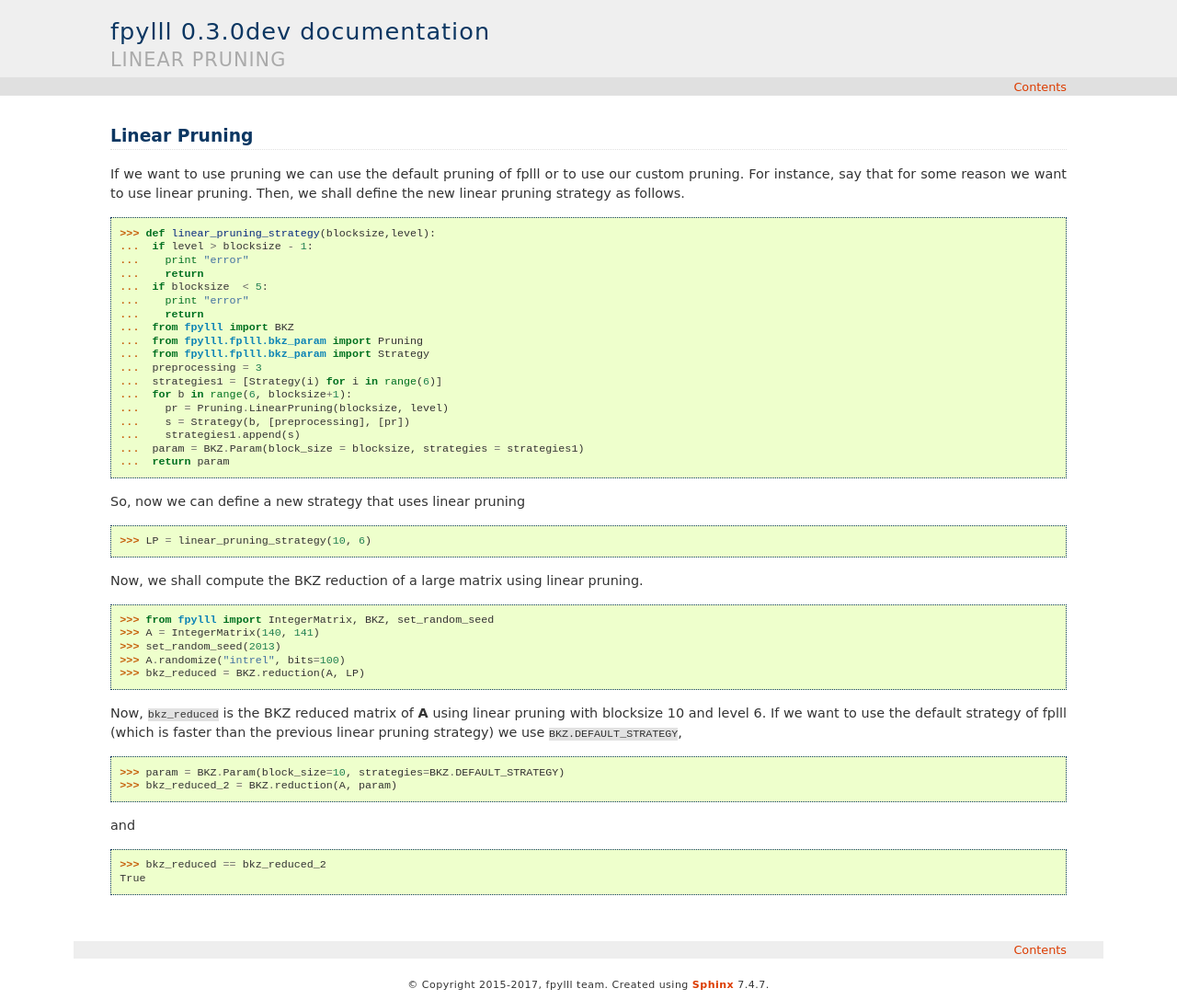
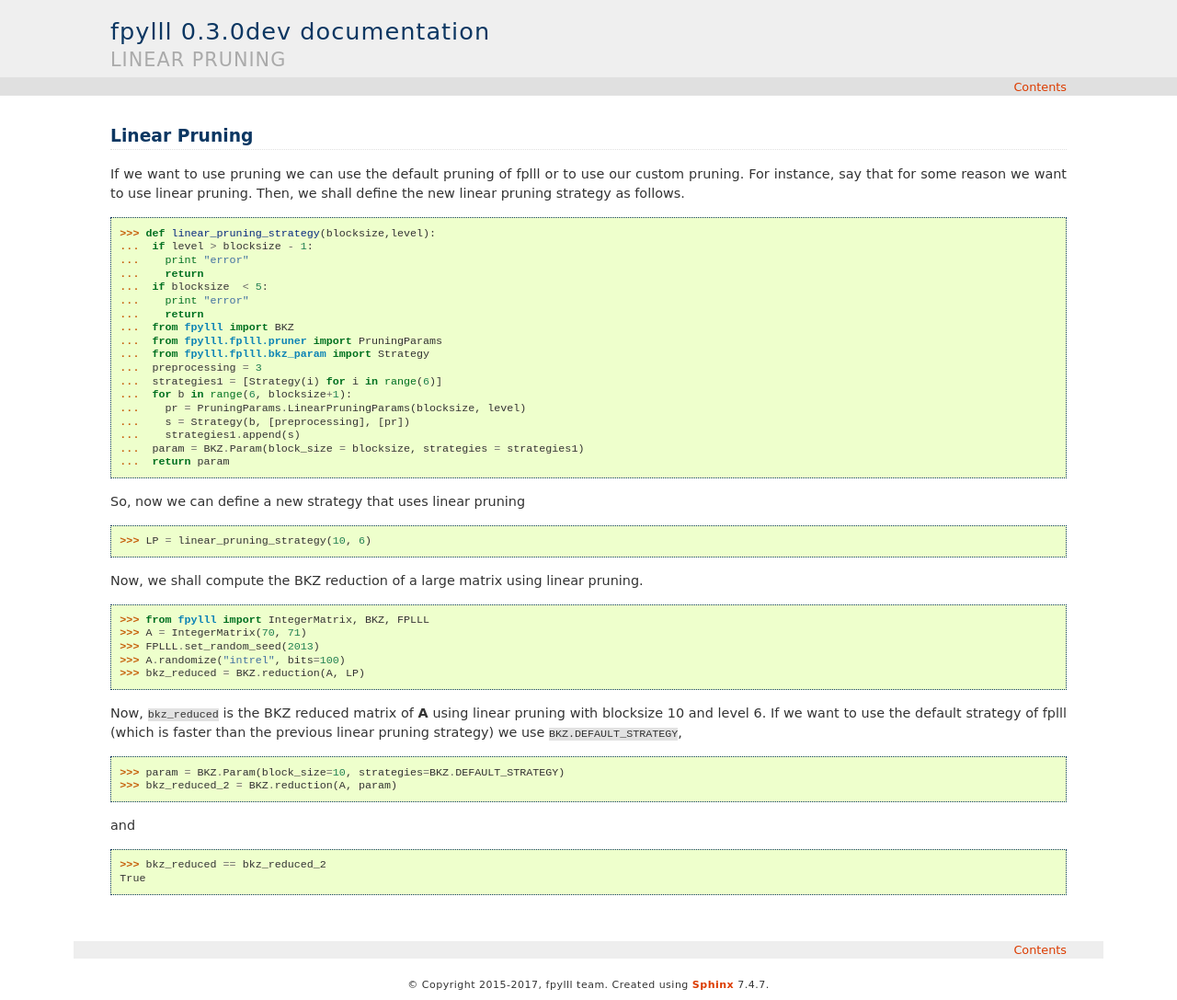
Before and after one commit to fplll/fpylll, a Sphinx documentation site: the page built from docs/example-custom-pruning.rst, in a window 1280 px wide. Shown: the whole page at 92% size. Built offline with Sphinx 7.4.7, drawn with Linux system fonts in a browser that asks for light colours.

Commit message:
doctest failures & fixes

```diff
--- a/docs/example-custom-pruning.rst
+++ b/docs/example-custom-pruning.rst
@@ -28,12 +28,12 @@
   ...    print "error"
   ...    return
   ...  from fpylll import BKZ
-  ...  from fpylll.fplll.bkz_param import Pruning
+  ...  from fpylll.fplll.pruner import PruningParams
   ...  from fpylll.fplll.bkz_param import Strategy
   ...  preprocessing = 3
   ...  strategies1 = [Strategy(i) for i in range(6)]
   ...  for b in range(6, blocksize+1):
-  ...    pr = Pruning.LinearPruning(blocksize, level)
+  ...    pr = PruningParams.LinearPruningParams(blocksize, level)
   ...    s = Strategy(b, [preprocessing], [pr])
   ...    strategies1.append(s)
   ...  param = BKZ.Param(block_size = blocksize, strategies = strategies1)
@@ -50,9 +50,9 @@
 
 ::
 
-  >>> from fpylll import IntegerMatrix, BKZ, set_random_seed
-  >>> A = IntegerMatrix(140, 141)
-  >>> set_random_seed(2013)
+  >>> from fpylll import IntegerMatrix, BKZ, FPLLL
+  >>> A = IntegerMatrix(70, 71)
+  >>> FPLLL.set_random_seed(2013)
   >>> A.randomize("intrel", bits=100)
   >>> bkz_reduced = BKZ.reduction(A, LP)
 
```
Also changed, not shown: docs/example-gauss-circle-problem.rst (+5 -2 lines), docs/tutorial.rst (+103 -115 lines), .travis.yml, 1 other file.
